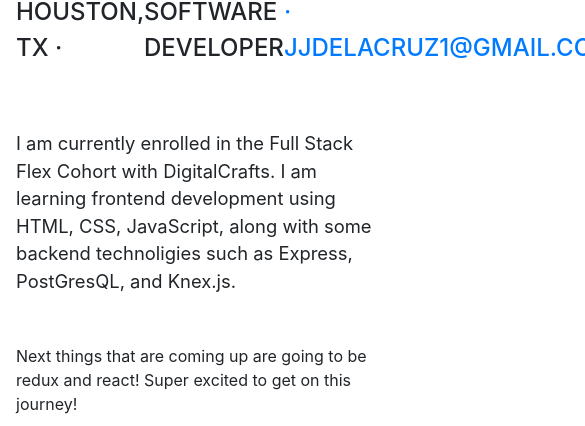
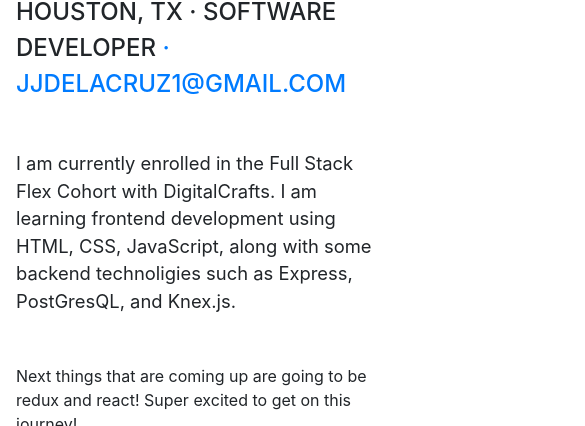
Before and after one commit to jjdelacruz1/portfolio2, a website with bundled scripts: page index.html in a window 390 px wide. Shown: the part 236-662 px from the top of the page, 585 px wide, since content can reach past the window. Built offline with nearby package versions, Linux system fonts and the light colour scheme; a web font is replaced by a local one.

Commit message:
Adjust subheading under name to make it more consistent across mobile devices.

```diff
--- a/index.html
+++ b/index.html
@@ -66,9 +66,10 @@
         <h1 class="mb-0">Jerome
           <span class="text-primary">Dela Cruz</span>
         </h1>
-        <div class="subheading mb-5 d-flex"> Houston, TX ·
-          <p>Software Developer</p>
-          <a href="mailto:jjdelacruz1@gmail.com">· jjdelacruz1@gmail.com</a>
+        <div class="subheading mb-5">
+          <span> Houston, TX · </span>
+          <span>Software Developer</span>
+          <span><a href="mailto:jjdelacruz1@gmail.com">· jjdelacruz1@gmail.com</a></span>
         </div>
         <p class="lead mb-5">I am currently enrolled in the Full Stack Flex Cohort with DigitalCrafts. I am learning frontend development using HTML, CSS, JavaScript, along with some backend technoligies such as Express, PostGresQL, and Knex.js. </p>
         <p>Next things that are coming up are going to be redux and react! Super excited to get on this journey!</p>
```
